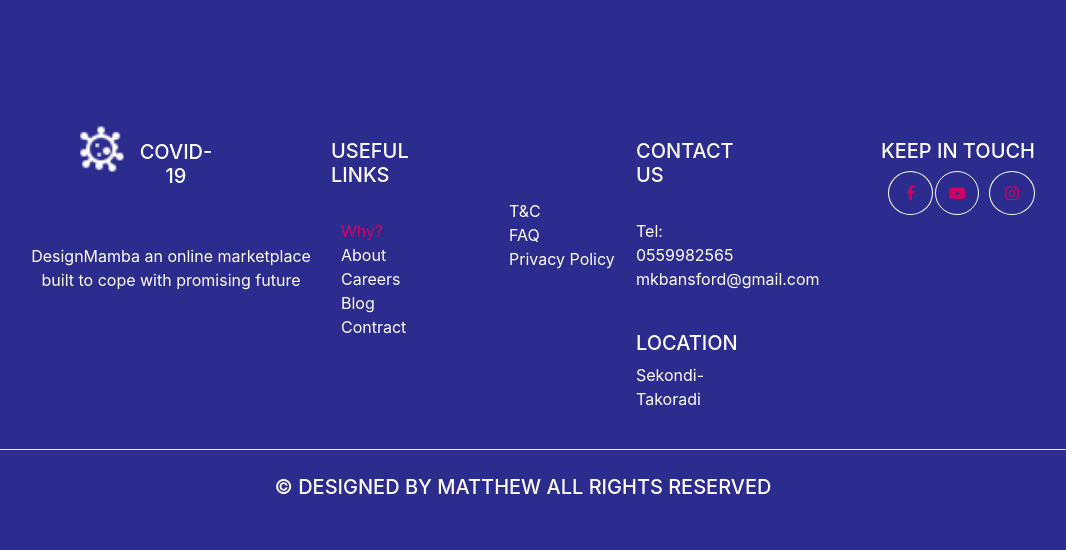
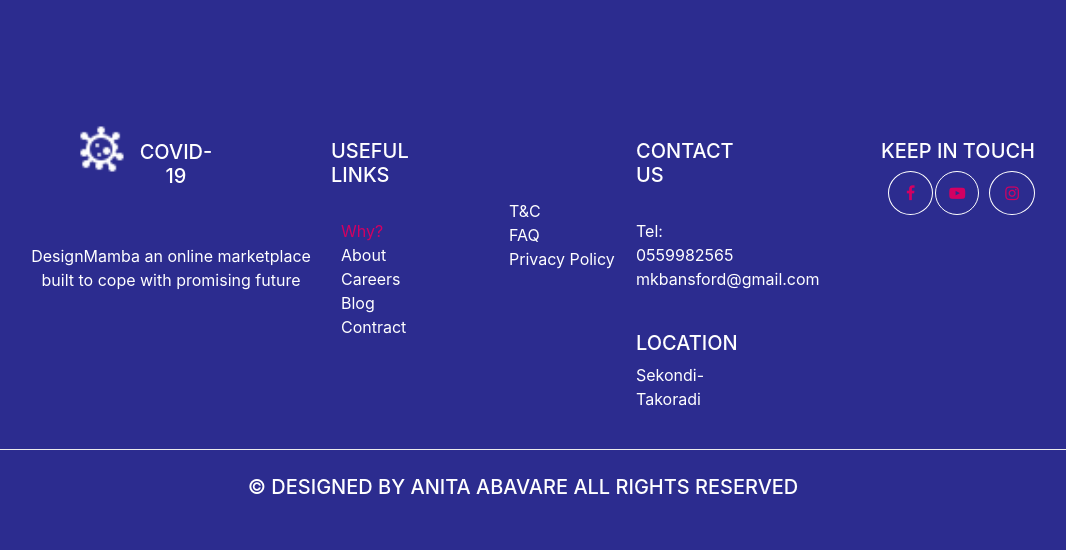
Before and after one commit to akosua-dev/Assignment4, a Flask app: page / in a window 1280 px wide. Shown: the part 1678-2228 px from the top of the page, without its empty margins (117-1183 px from the left). Run offline with Flask 2, Linux system fonts and the light colour scheme; data that the repository does not hold is empty; some libraries are stand-ins or nearby versions.

Commit message:
changed folder name

```diff
--- a/app.py
+++ b/app.py
@@ -31,7 +31,7 @@ def fetch_data(url, date=None):
 @app.route('/')
 def home():
     data = fetch_data(url)
-    return render_template('index.html', countries=countries, data=data)
+    return render_template('HW4_5XO82Z1WT4.html', countries=countries, data=data)
 
 
 if __name__ == "__main__":
--- a/templates/index.html
+++ b/templates/HW4_5XO82Z1WT4.html
@@ -1058,7 +1058,7 @@
     </div>
 
     <div class="footer">
-        <h5 class="ftext">&copy; DESIGNED BY MATTHEW ALL RIGHTS RESERVED</h6>
+        <h5 class="ftext">&copy; DESIGNED BY ANITA ABAVARE ALL RIGHTS RESERVED</h6>
     </div>
 
 
```
